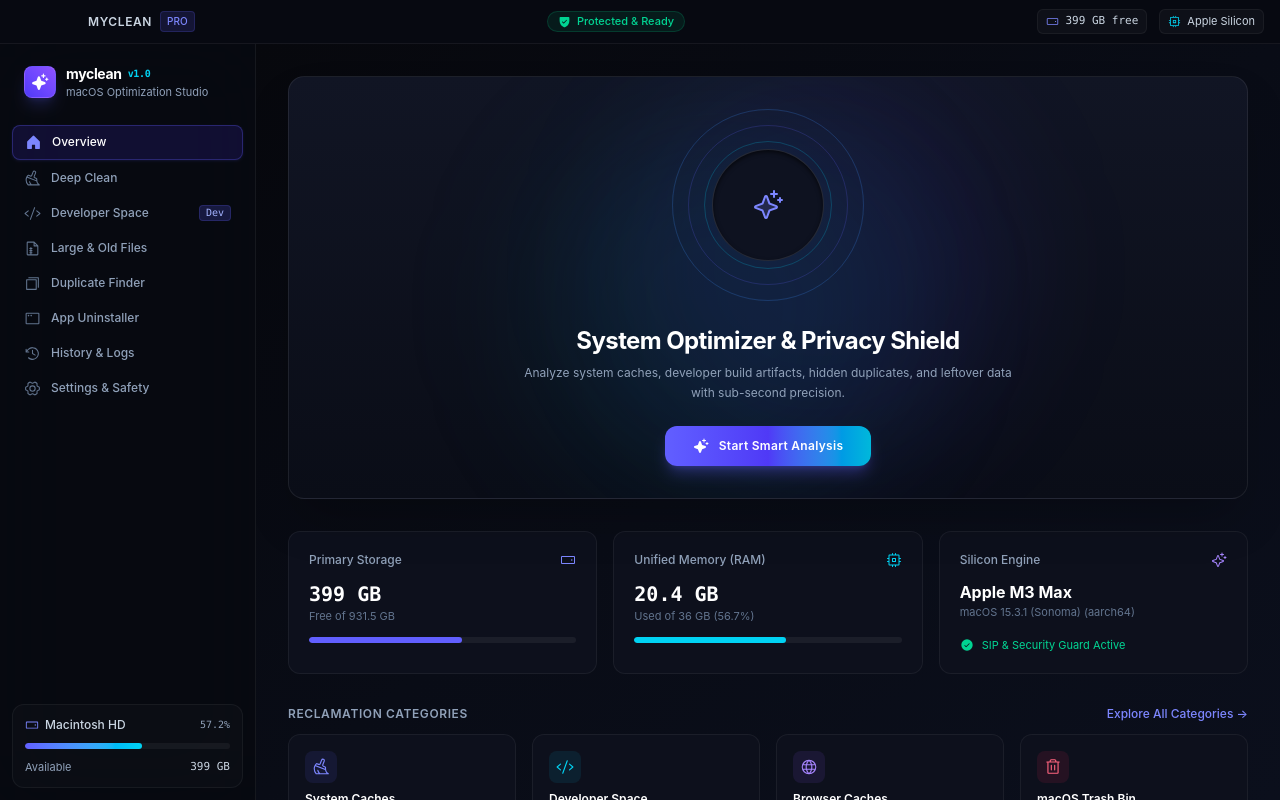
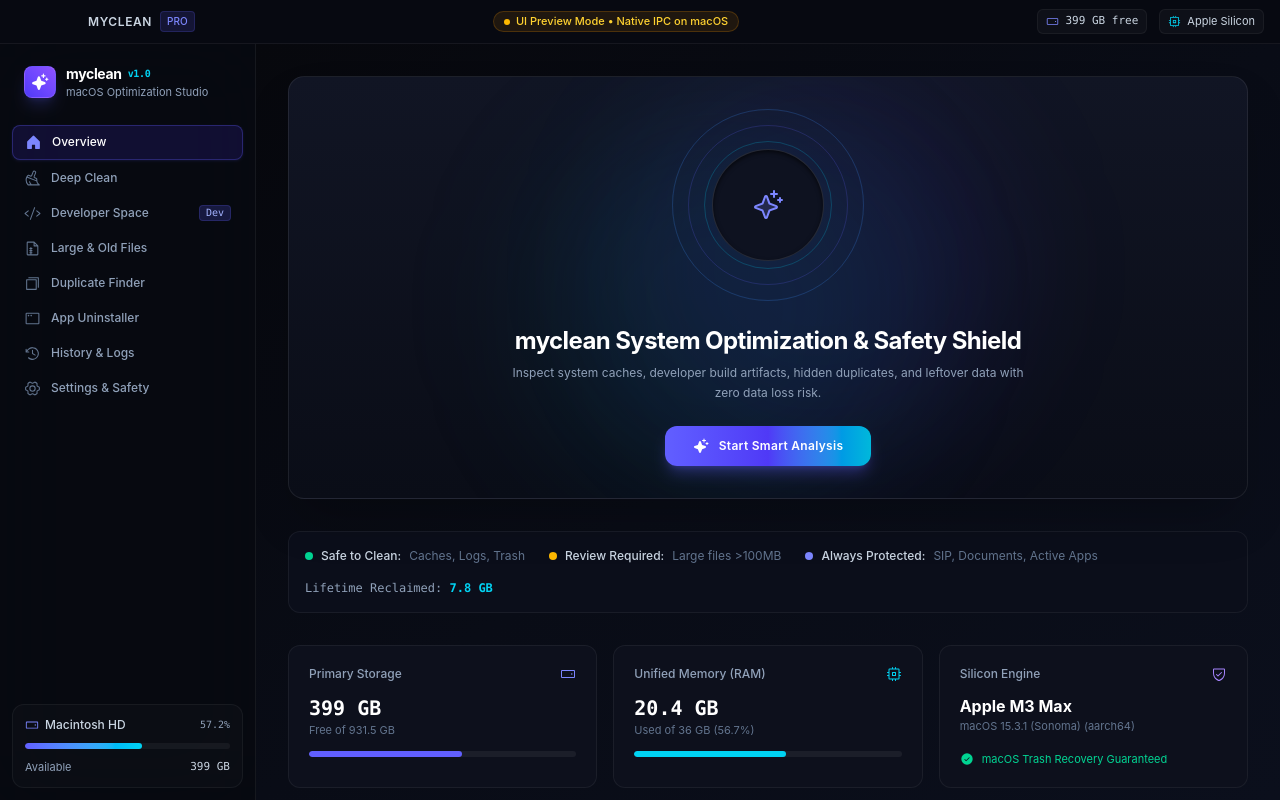
Before and after one commit to gupywant/myclean, a React (Vite) app: page / in a window 1280 px wide. Built offline with nearby package versions, Linux system fonts and the light colour scheme.

Commit message:
feat(ui): polish futuristic premium dashboard, animations, and safety indicators

```diff
--- a/src/components/dashboard/DashboardView.tsx
+++ b/src/components/dashboard/DashboardView.tsx
@@ -1,7 +1,7 @@
 import React from "react";
-import { useFluxStore } from "../../store/useFluxStore";
+import { useCleanStore } from "../../store/useCleanStore";
 import { formatBytes } from "../../lib/utils";
-import { motion } from "motion/react";
+import { motion, useReducedMotion } from "motion/react";
 import {
   Sparkle,
   CircleNotch,
@@ -14,6 +14,7 @@ import {
   Code,
   Globe,
   Trash,
+  ShieldCheck,
 } from "@phosphor-icons/react";
 
 export const DashboardView: React.FC = () => {
@@ -22,18 +23,21 @@ export const DashboardView: React.FC = () => {
     isScanning,
     scanProgress,
     scanResult,
+    cleanupHistory,
     startScan,
     cancelScan,
     openConfirmModal,
     setActiveTab,
     selectedItemIds,
-  } = useFluxStore();
+  } = useCleanStore();
 
+  const shouldReduceMotion = useReducedMotion();
   const primaryDisk = systemSummary?.primary_disk;
   const memory = systemSummary?.memory;
 
   const totalScannedBytes = scanResult?.total_bytes ?? 0;
   const totalScannedItems = scanResult?.total_items ?? 0;
+  const totalLifetimeFreed = cleanupHistory.reduce((acc, c) => acc + c.bytes_freed, 0);
 
   // Selected bytes for cleanup
   const selectedBytes = scanResult
@@ -59,12 +63,12 @@ export const DashboardView: React.FC = () => {
             <div className="absolute inset-8 rounded-full border border-cyan-500/25" />
             <div
               className={`absolute inset-0 rounded-full border border-cyan-400/30 transition-opacity ${
-                isScanning ? "animate-pulse-ring" : "opacity-30"
+                isScanning && !shouldReduceMotion ? "animate-pulse-ring" : "opacity-30"
               }`}
             />
 
-            {/* Sweep radar beam if scanning */}
-            {isScanning && (
+            {/* Sweep radar beam if scanning (stops when idle or reduced motion) */}
+            {isScanning && !shouldReduceMotion && (
               <motion.div
                 className="absolute inset-0 rounded-full"
                 animate={{ rotate: 360 }}
@@ -82,8 +86,8 @@ export const DashboardView: React.FC = () => {
                 <CircleNotch size={32} className="animate-spin text-cyan-400" />
               ) : totalScannedBytes > 0 ? (
                 <div className="text-center">
-                  <span className="text-xs font-semibold text-cyan-400 uppercase tracking-widest block">
-                    Cleanable
+                  <span className="text-[10px] font-semibold text-cyan-400 uppercase tracking-widest block font-mono">
+                    Estimated
                   </span>
                   <span className="text-lg font-bold text-white font-mono">
                     {formatBytes(totalScannedBytes, 0)}
@@ -99,17 +103,17 @@ export const DashboardView: React.FC = () => {
           <div className="space-y-1.5 max-w-lg">
             <h1 className="text-2xl font-bold text-white tracking-tight">
               {isScanning
-                ? "Deep System Scanning in Progress..."
+                ? "Deep System Scanning Active..."
                 : totalScannedBytes > 0
-                ? `${formatBytes(totalScannedBytes)} Ready to Reclaim`
-                : "System Optimizer & Privacy Shield"}
+                ? `${formatBytes(totalScannedBytes)} Estimated Recoverable Space`
+                : "myclean System Optimization & Safety Shield"}
             </h1>
             <p className="text-xs text-slate-400 leading-relaxed">
               {isScanning
-                ? scanProgress?.current_path || "Walking file trees..."
+                ? scanProgress?.current_path || "Analyzing directory trees..."
                 : totalScannedBytes > 0
                 ? `Discovered ${totalScannedItems} items across caches, developer artifacts, logs, and trash.`
-                : "Analyze system caches, developer build artifacts, hidden duplicates, and leftover data with sub-second precision."}
+                : "Inspect system caches, developer build artifacts, hidden duplicates, and leftover data with zero data loss risk."}
             </p>
           </div>
 
@@ -124,14 +128,16 @@ export const DashboardView: React.FC = () => {
               </button>
             ) : totalScannedBytes > 0 ? (
               <>
-                <button
+                <motion.button
+                  whileHover={shouldReduceMotion ? {} : { scale: 1.02 }}
+                  whileTap={shouldReduceMotion ? {} : { scale: 0.98 }}
                   onClick={openConfirmModal}
                   disabled={selectedBytes === 0}
                   className="px-6 py-2.5 rounded-xl bg-gradient-to-r from-indigo-500 via-indigo-600 to-cyan-500 hover:from-indigo-600 hover:to-cyan-600 text-white text-xs font-semibold tracking-wide shadow-lg shadow-indigo-500/25 transition-all duration-150 flex items-center space-x-2 disabled:opacity-50 disabled:cursor-not-allowed"
                 >
                   <Lightning size={16} weight="fill" />
                   <span>Clean {formatBytes(selectedBytes)} Selected</span>
-                </button>
+                </motion.button>
                 <button
                   onClick={startScan}
                   className="px-4 py-2.5 rounded-xl bg-white/[0.04] hover:bg-white/[0.08] border border-white/[0.08] text-slate-300 text-xs font-medium transition-all duration-150 flex items-center space-x-1.5"
@@ -141,16 +147,47 @@ export const DashboardView: React.FC = () => {
                 </button>
               </>
             ) : (
-              <button
+              <motion.button
+                whileHover={shouldReduceMotion ? {} : { scale: 1.02 }}
+                whileTap={shouldReduceMotion ? {} : { scale: 0.98 }}
                 onClick={startScan}
                 className="px-7 py-3 rounded-xl bg-gradient-to-r from-indigo-500 via-indigo-600 to-cyan-500 hover:from-indigo-600 hover:to-cyan-600 text-white text-xs font-semibold tracking-wide shadow-lg shadow-indigo-500/30 transition-all duration-150 flex items-center space-x-2.5"
               >
                 <Sparkle size={16} weight="fill" />
                 <span>Start Smart Analysis</span>
-              </button>
+              </motion.button>
             )}
           </div>
         </div>
+      </div>
+
+      {/* Safety Classification & Scope Status */}
+      <div className="p-4 rounded-xl bg-[#0B0E1A] border border-white/[0.06] flex flex-wrap items-center justify-between gap-4">
+        <div className="flex items-center space-x-6 text-xs">
+          <div className="flex items-center space-x-2">
+            <span className="w-2 h-2 rounded-full bg-emerald-400" />
+            <span className="text-slate-300 font-medium">Safe to Clean:</span>
+            <span className="text-slate-500">Caches, Logs, Trash</span>
+          </div>
+
+          <div className="flex items-center space-x-2">
+            <span className="w-2 h-2 rounded-full bg-amber-400" />
+            <span className="text-slate-300 font-medium">Review Required:</span>
+            <span className="text-slate-500">Large files &gt;100MB</span>
+          </div>
+
+          <div className="flex items-center space-x-2">
+            <span className="w-2 h-2 rounded-full bg-indigo-400" />
+            <span className="text-slate-300 font-medium">Always Protected:</span>
+            <span className="text-slate-500">SIP, Documents, Active Apps</span>
+          </div>
+        </div>
+
+        {totalLifetimeFreed > 0 && (
+          <div className="text-xs text-slate-400 font-mono">
+            Lifetime Reclaimed: <strong className="text-cyan-400 font-semibold">{formatBytes(totalLifetimeFreed)}</strong>
+          </div>
+        )}
       </div>
 
       {/* Real-Time Hardware Telemetry Cards */}
@@ -171,7 +208,7 @@ export const DashboardView: React.FC = () => {
           </div>
           <div className="h-1.5 w-full bg-white/[0.06] rounded-full overflow-hidden">
             <div
-              className="h-full bg-indigo-500 rounded-full"
+              className="h-full bg-indigo-500 rounded-full transition-all duration-500"
               style={{ width: `${primaryDisk?.usage_percentage ?? 50}%` }}
             />
           </div>
@@ -193,7 +230,7 @@ export const DashboardView: React.FC = () => {
           </div>
           <div className="h-1.5 w-full bg-white/[0.06] rounded-full overflow-hidden">
             <div
-              className="h-full bg-cyan-400 rounded-full"
+              className="h-full bg-cyan-400 rounded-full transition-all duration-500"
               style={{ width: `${memory?.usage_percentage ?? 40}%` }}
             />
           </div>
@@ -203,7 +240,7 @@ export const DashboardView: React.FC = () => {
         <div className="p-5 rounded-xl bg-[#0D101C] border border-white/[0.06] space-y-3">
           <div className="flex items-center justify-between">
             <span className="text-xs font-medium text-slate-400">Silicon Engine</span>
-            <Sparkle size={16} className="text-violet-400" />
+            <ShieldCheck size={16} className="text-violet-400" />
           </div>
           <div>
             <div className="text-base font-bold text-white truncate">
@@ -215,7 +252,7 @@ export const DashboardView: React.FC = () => {
           </div>
           <div className="flex items-center space-x-2 pt-1 text-[11px] text-emerald-400">
             <CheckCircle size={14} weight="fill" />
-            <span>SIP & Security Guard Active</span>
+            <span>macOS Trash Recovery Guaranteed</span>
           </div>
         </div>
       </div>
@@ -235,7 +272,8 @@ export const DashboardView: React.FC = () => {
         </div>
 
         <div className="grid grid-cols-1 md:grid-cols-4 gap-4">
-          <div
+          <motion.div
+            whileHover={shouldReduceMotion ? {} : { y: -2 }}
             onClick={() => setActiveTab("deep-clean")}
             className="p-4 rounded-xl bg-[#0D101C] hover:bg-[#121626] border border-white/[0.06] cursor-pointer transition-all duration-150 space-y-2 group"
           >
@@ -246,9 +284,10 @@ export const DashboardView: React.FC = () => {
               <div className="text-xs font-semibold text-white">System Caches</div>
               <p className="text-[11px] text-slate-500">App caches & user temp files</p>
             </div>
-          </div>
+          </motion.div>
 
-          <div
+          <motion.div
+            whileHover={shouldReduceMotion ? {} : { y: -2 }}
             onClick={() => setActiveTab("developer")}
             className="p-4 rounded-xl bg-[#0D101C] hover:bg-[#121626] border border-white/[0.06] cursor-pointer transition-all duration-150 space-y-2 group"
           >
@@ -259,9 +298,10 @@ export const DashboardView: React.FC = () => {
               <div className="text-xs font-semibold text-white">Developer Space</div>
               <p className="text-[11px] text-slate-500">Xcode DerivedData & Homebrew</p>
             </div>
-          </div>
+          </motion.div>
 
-          <div
+          <motion.div
+            whileHover={shouldReduceMotion ? {} : { y: -2 }}
             onClick={() => setActiveTab("deep-clean")}
             className="p-4 rounded-xl bg-[#0D101C] hover:bg-[#121626] border border-white/[0.06] cursor-pointer transition-all duration-150 space-y-2 group"
           >
@@ -272,9 +312,10 @@ export const DashboardView: React.FC = () => {
               <div className="text-xs font-semibold text-white">Browser Caches</div>
               <p className="text-[11px] text-slate-500">Chrome, Safari & Brave caches</p>
             </div>
-          </div>
+          </motion.div>
 
-          <div
+          <motion.div
+            whileHover={shouldReduceMotion ? {} : { y: -2 }}
             onClick={() => setActiveTab("deep-clean")}
             className="p-4 rounded-xl bg-[#0D101C] hover:bg-[#121626] border border-white/[0.06] cursor-pointer transition-all duration-150 space-y-2 group"
           >
@@ -285,7 +326,7 @@ export const DashboardView: React.FC = () => {
               <div className="text-xs font-semibold text-white">macOS Trash Bin</div>
               <p className="text-[11px] text-slate-500">Pending discarded files</p>
             </div>
-          </div>
+          </motion.div>
         </div>
       </div>
     </div>
--- a/src/components/developer/DeveloperSpaceView.tsx
+++ b/src/components/developer/DeveloperSpaceView.tsx
@@ -145,6 +145,9 @@ export const DeveloperSpaceView: React.FC = () => {
                     <span className="text-[10px] font-mono text-indigo-400 bg-indigo-500/10 border border-indigo-500/20 px-1.5 py-0.2 rounded">
                       {item.category === "developer_xcode" ? "Xcode" : "Tooling"}
                     </span>
+                    <span className="text-[10px] text-emerald-400 bg-emerald-500/10 border border-emerald-500/20 px-1.5 py-0.2 rounded font-medium">
+                      Safe to Clean
+                    </span>
                   </div>
                   <p className="text-[11px] text-slate-500 font-mono truncate">{item.path}</p>
                 </div>
--- a/src/components/large-files/LargeFilesView.tsx
+++ b/src/components/large-files/LargeFilesView.tsx
@@ -98,6 +98,9 @@ export const LargeFilesView: React.FC = () => {
                     <span className="text-xs font-semibold text-white truncate">
                       {file.name}
                     </span>
+                    <span className="text-[10px] text-amber-400 bg-amber-500/10 border border-amber-500/20 px-1.5 py-0.2 rounded font-medium">
+                      Review Required
+                    </span>
                   </div>
                   <p className="text-[11px] text-slate-500 font-mono truncate">
                     {truncatePath(file.path, 55)}
--- a/src/components/layout/TitleBar.tsx
+++ b/src/components/layout/TitleBar.tsx
@@ -1,6 +1,7 @@
 import React from "react";
 import { useFluxStore } from "../../store/useFluxStore";
 import { formatBytes } from "../../lib/utils";
+import { isTauriEnvironment } from "../../lib/api";
 import {
   Cpu,
   HardDrive,
@@ -31,12 +32,17 @@ export const TitleBar: React.FC = () => {
         {isScanning ? (
           <div className="flex items-center space-x-1.5 px-2.5 py-1 rounded-full bg-cyan-500/10 border border-cyan-500/25 text-cyan-300">
             <CircleNotch size={13} className="animate-spin text-cyan-400" />
-            <span className="text-[11px] font-medium">Scanning Engine Active</span>
+            <span className="text-[11px] font-medium font-mono">Rust Engine Scanning</span>
+          </div>
+        ) : !isTauriEnvironment() ? (
+          <div className="flex items-center space-x-1.5 px-2.5 py-0.5 rounded-full bg-amber-500/10 border border-amber-500/20 text-amber-300">
+            <span className="w-1.5 h-1.5 rounded-full bg-amber-400" />
+            <span className="text-[11px] font-medium">UI Preview Mode • Native IPC on macOS</span>
           </div>
         ) : (
           <div className="flex items-center space-x-1.5 px-2.5 py-0.5 rounded-full bg-emerald-500/10 border border-emerald-500/20 text-emerald-400">
             <ShieldCheck size={13} weight="fill" />
-            <span className="text-[11px] font-medium">Protected & Ready</span>
+            <span className="text-[11px] font-medium">SIP Shield Active • Trash Safe</span>
           </div>
         )}
       </div>
--- a/src/components/scanner/DeepCleanView.tsx
+++ b/src/components/scanner/DeepCleanView.tsx
@@ -173,9 +173,13 @@ export const DeepCleanView: React.FC = () => {
                       <span className="text-xs font-semibold text-white truncate">
                         {item.name}
                       </span>
-                      {item.is_safe_to_clean && (
-                        <span className="inline-flex items-center text-[10px] text-emerald-400 bg-emerald-500/10 border border-emerald-500/20 px-1 rounded">
-                          Safe
+                      {item.is_safe_to_clean ? (
+                        <span className="inline-flex items-center text-[10px] text-emerald-400 bg-emerald-500/10 border border-emerald-500/20 px-1.5 py-0.2 rounded font-medium">
+                          Safe to Clean
+                        </span>
+                      ) : (
+                        <span className="inline-flex items-center text-[10px] text-amber-400 bg-amber-500/10 border border-amber-500/20 px-1.5 py-0.2 rounded font-medium">
+                          Review Required
                         </span>
                       )}
                     </div>
```
Also changed, not shown: src/components/apps/AppsView.tsx (+9 -0 lines), src/components/duplicates/DuplicatesView.tsx (+4 -4 lines).
